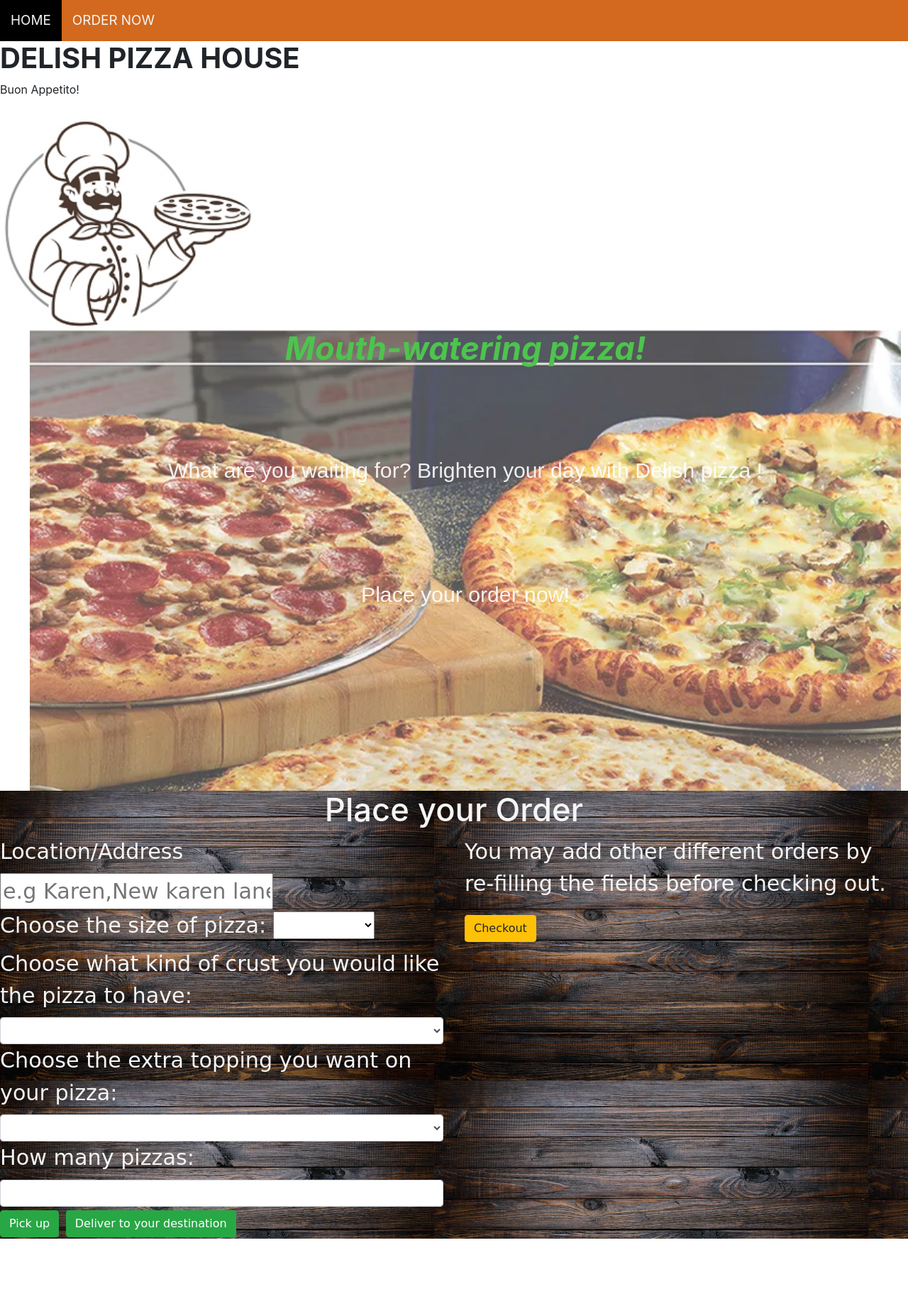
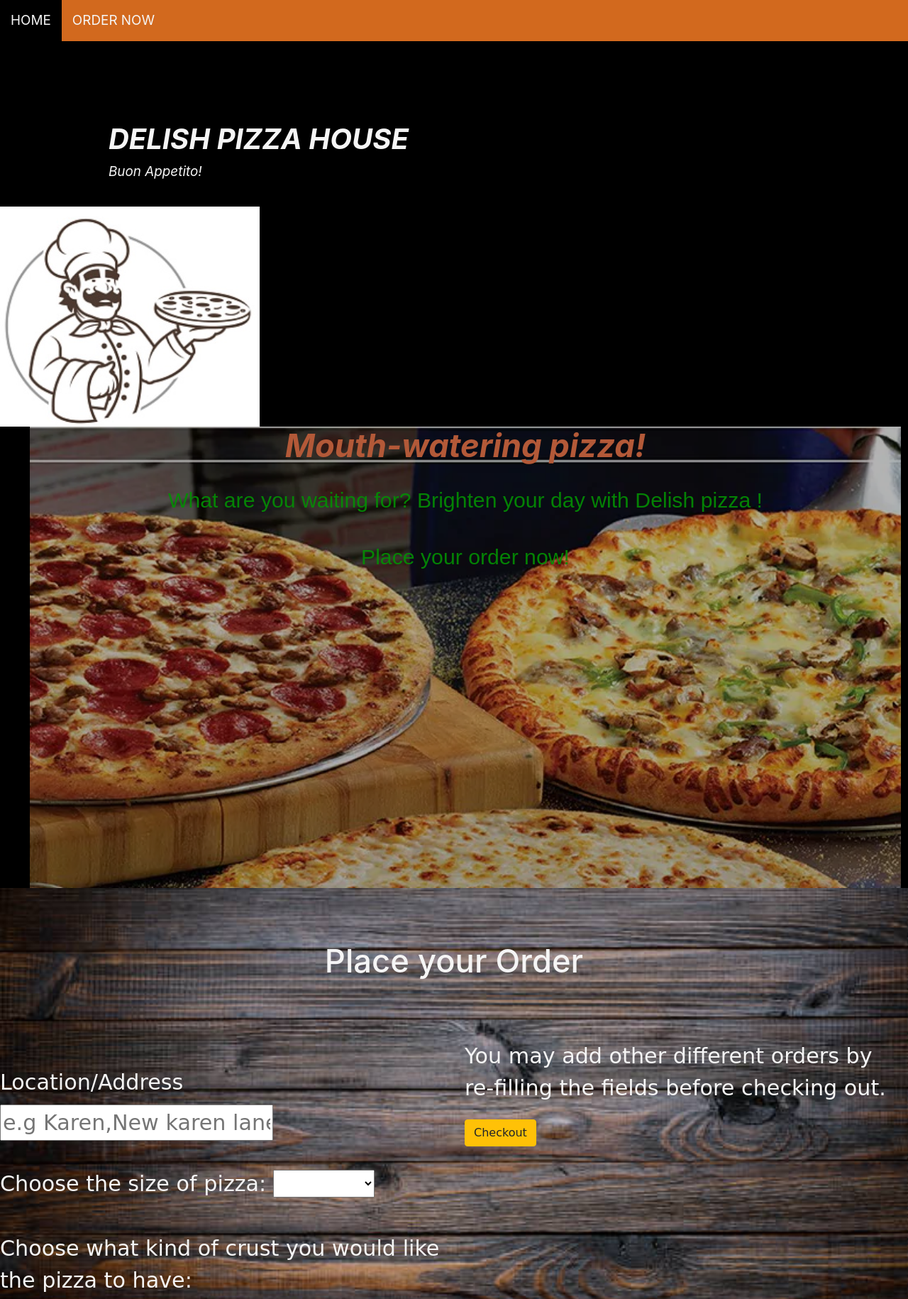
Before and after one commit to kiariekamau/Delish-pizza-house, a plain HTML site: page index.html in a window 1280 px wide. Shown: the top 1830 px of the page at 71% size. Before the commit the page ends 1745 px from the top, so only its background shows below. Drawn offline with Linux system fonts and the light colour scheme.

Commit message:
style page using styles.css

```diff
--- a/css/styles.css
+++ b/css/styles.css
@@ -13,21 +13,20 @@
 .navigationBar a:hover {
     background-color: black;
 }
-.pizza {
+.homePage {
+    background-color: black;
+}
+.homePage img {
+    padding-top: 5mm;
+}
+.title {
    color: whitesmoke;
-   font-size: 30mm;
+   font-size: 5mm;
    font-style: italic;
    background-color: black;
-   padding-bottom: ;
-   padding-top: 70px;
-}
-.pizza img {
-    float: left;
-    padding-left: 60%;
-    height: 50mm;
-}
-.pizza p {
-    font-size: 6mm;
+   float: right;
+   padding-right: 55%;
+   padding-top: 30mm;
 }
 .details {
     background-image: url(../img/pizza.jpg);
@@ -40,17 +39,17 @@
     margin-left: 11mm;
 }
 .details p{
-    padding-top: 30mm;
+    padding-top: 5mm;
     text-align: center;
     font-size: 8mm;
     font-family: sans-serif;
-    color: white;
+    color: rgb(5, 204, 5);
     opacity: 0.9;
 }
 .details h2 {
     font-style: oblique;
     font-size: 12mm;
-    color: rgb(3, 172, 3);
+    color: coral;
     text-align: center;
 }
 .orderNow {
@@ -59,12 +58,20 @@
 }
 .placeOrder {
     background-image: url(../img/backgroundimage2.jpg);
+    background-repeat: no-repeat;
+    background-size: cover;
+    height: 250mm;
     font-size: 8mm;
     color: whitesmoke;
     font-family: cursive;
+    padding-top: 20mm;
 }
 .placeOrder h3 {
     text-align: center;
     font-family: -apple-system, BlinkMacSystemFont, 'Segoe UI', Roboto, Oxygen, Ubuntu, Cantarell, 'Open Sans', 'Helvetica Neue', sans-serif;
     font-size: 12mm;
+    padding-bottom: 20mm;
 }
+.placeOrder label {
+    padding-top: 10mm;
+}
```
